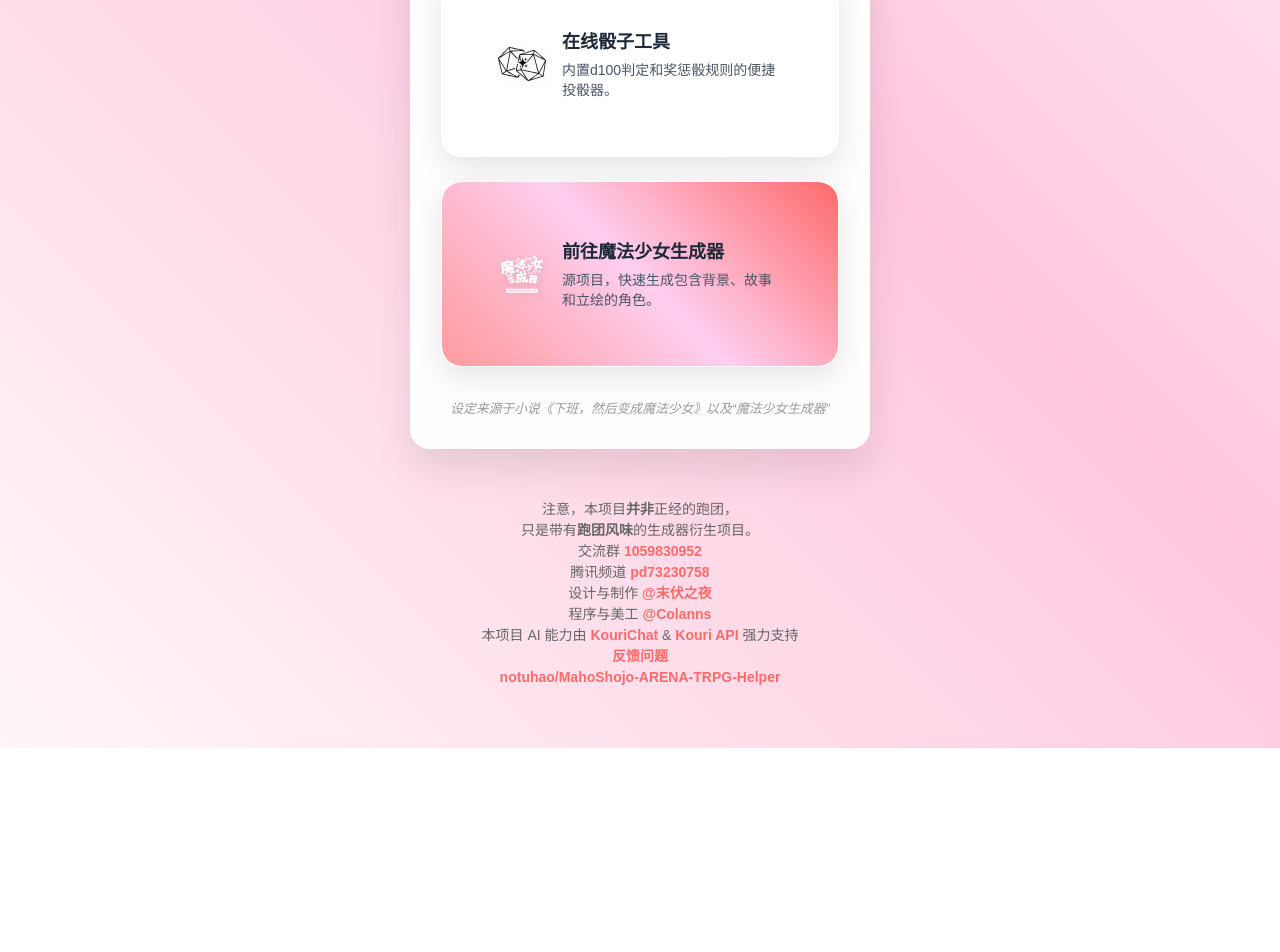
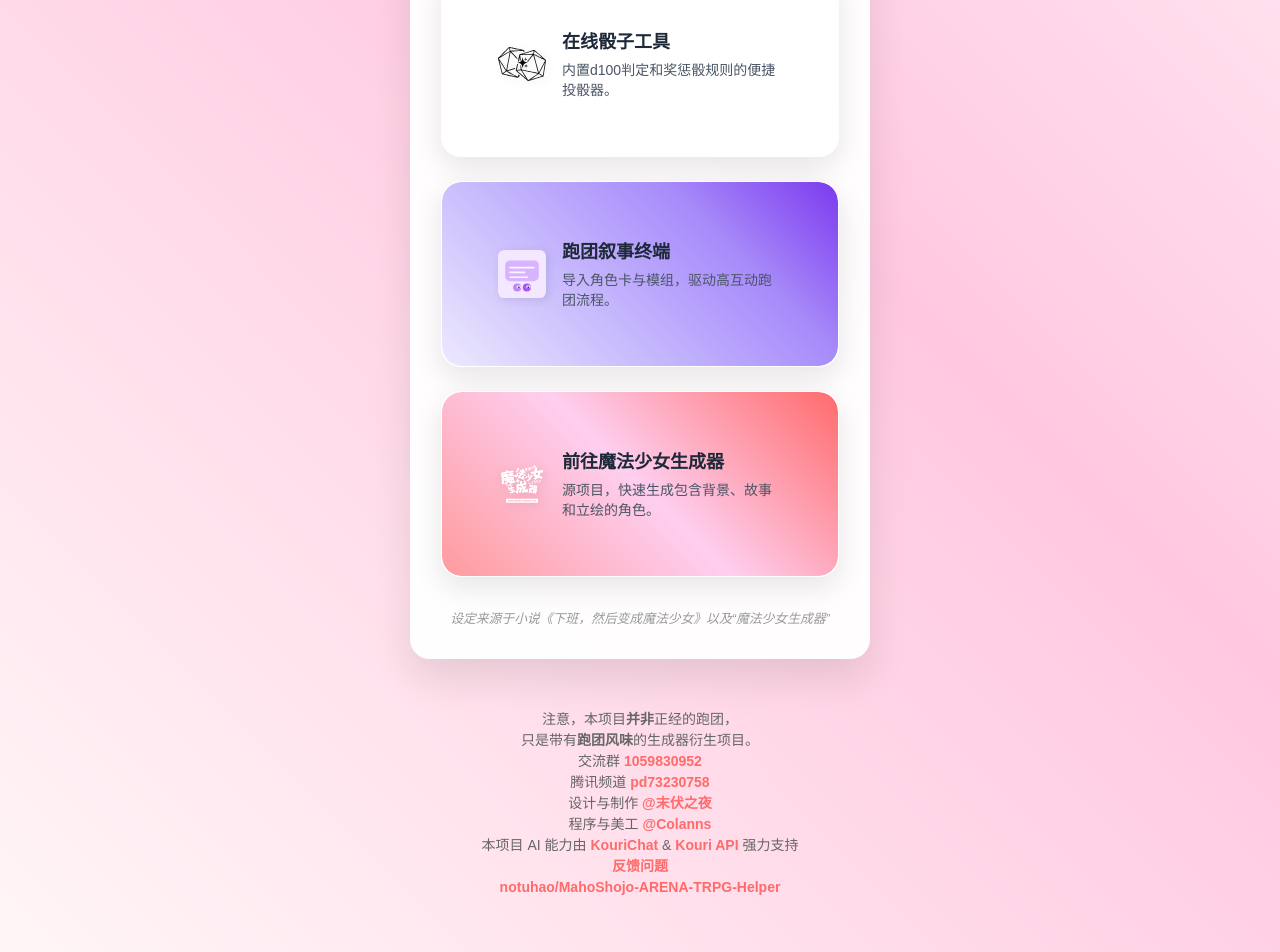
Before and after one commit to notuhao/MahoShojo-ARENA-TRPG-Helper, a Next.js app: page / in a window 1280 px wide. Shown: the part 882-1834 px from the top of the page. Before the commit the page ends 1630 px from the top, so only its background shows below. Built offline with nearby package versions, Linux system fonts and the light colour scheme.

Commit message:
feat: update UI
Renamed ArenaPage to SessionConsolePage and updated related strings for clarity. Added a new session console feature card to the homepage, including a placeholder SVG icon. Updated gradient button styles to support the new session console card.

```diff
--- a/pages/arena/index.tsx
+++ b/pages/arena/index.tsx
@@ -120,7 +120,7 @@ const parseModelOptions = (): ModelOption[] => {
 };
 
 const MODEL_OPTIONS = parseModelOptions();
-const MODEL_STORAGE_KEY = 'arena-model-preference';
+const MODEL_STORAGE_KEY = 'session-console-model-preference';
 
 const deriveCustomDefinitions = (party: SessionCharacter[]): CustomDefinitions | undefined => {
   const skillMap = new Map<string, SkillDefinition>();
@@ -148,7 +148,7 @@ const deriveCustomDefinitions = (party: SessionCharacter[]): CustomDefinitions |
   };
 };
 
-const ArenaPage: React.FC = () => {
+const SessionConsolePage: React.FC = () => {
   const [party, setParty] = useState<SessionCharacter[]>([]);
   const [scenario, setScenario] = useState<ScenarioData | null>(null);
   const [storyLog, setStoryLog] = useState<StoryLogEntry[]>([]);
@@ -549,4 +549,4 @@ const ArenaPage: React.FC = () => {
   );
 };
 
-export default ArenaPage;
+export default SessionConsolePage;
--- a/pages/index.tsx
+++ b/pages/index.tsx
@@ -42,6 +42,14 @@ const featureConfigs: FeatureConfig[] = [
     href: '/dice',
     className: 'dice-roller-card',
     iconSrc: '/dice.svg',
+  },
+  {
+    id: 'session-console',
+    title: '跑团叙事终端',
+    description: '导入角色卡与模组，驱动高互动跑团流程。',
+    href: '/arena',
+    className: 'session-console-card',
+    iconSrc: '/session-placeholder.svg',
   },
   // 指向魔法少女生成器的外部链接入口
   {
--- a/styles/gradient-buttons.css
+++ b/styles/gradient-buttons.css
@@ -343,6 +343,9 @@
 .rules-card .gradient-overlay {
   background: linear-gradient(45deg, #A8E6C1 0%, #81E3D3 50%, #7DD3C0 100%);
 }
+.session-console-card .gradient-overlay {
+  background: linear-gradient(45deg, #ede9fe 0%, #c4b5fd 40%, #a78bfa 70%, #7c3aed 100%);
+}
 .feature-button-content {
    padding: 1.5rem !important;
 }
```
Also changed, not shown: public/session-placeholder.svg (added).
